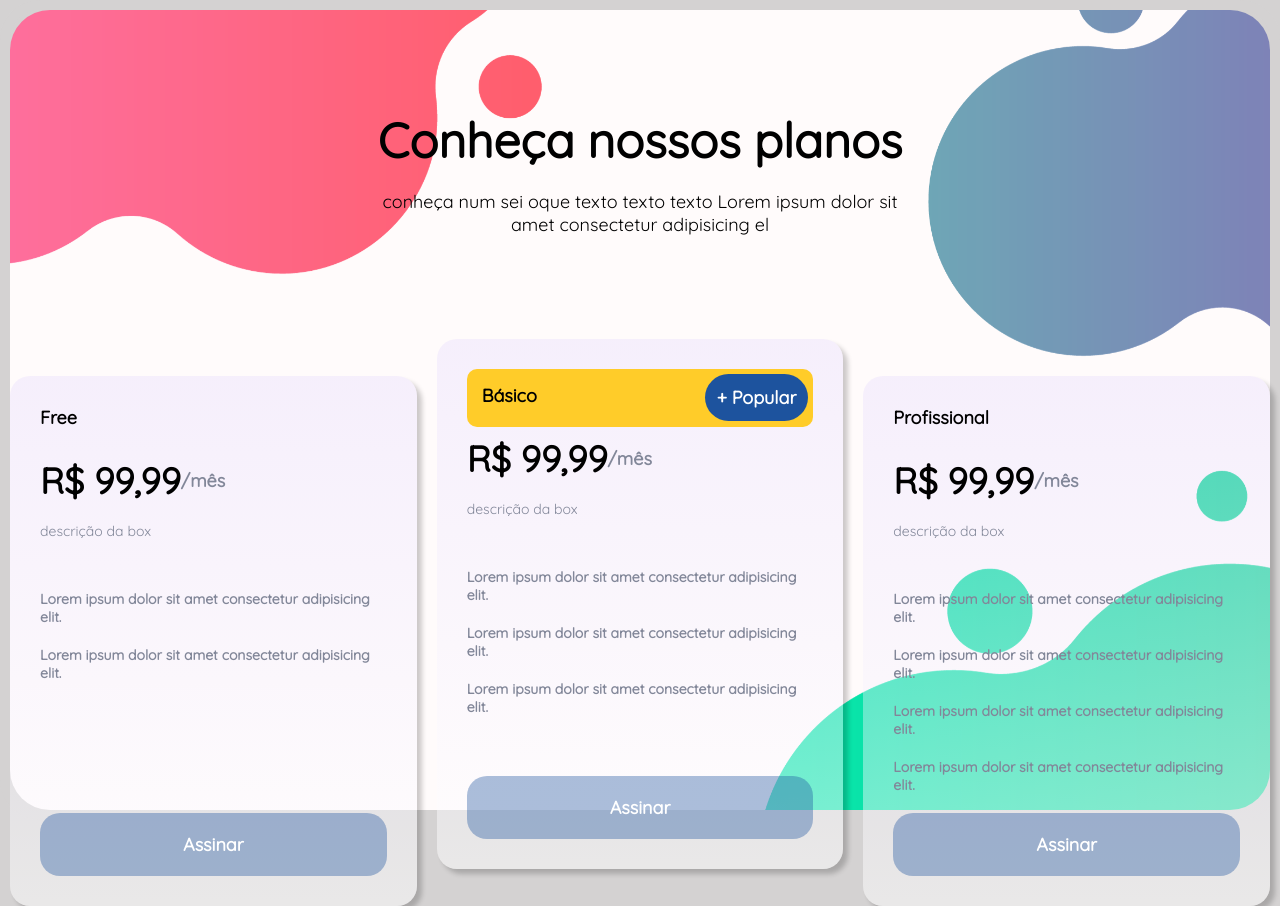
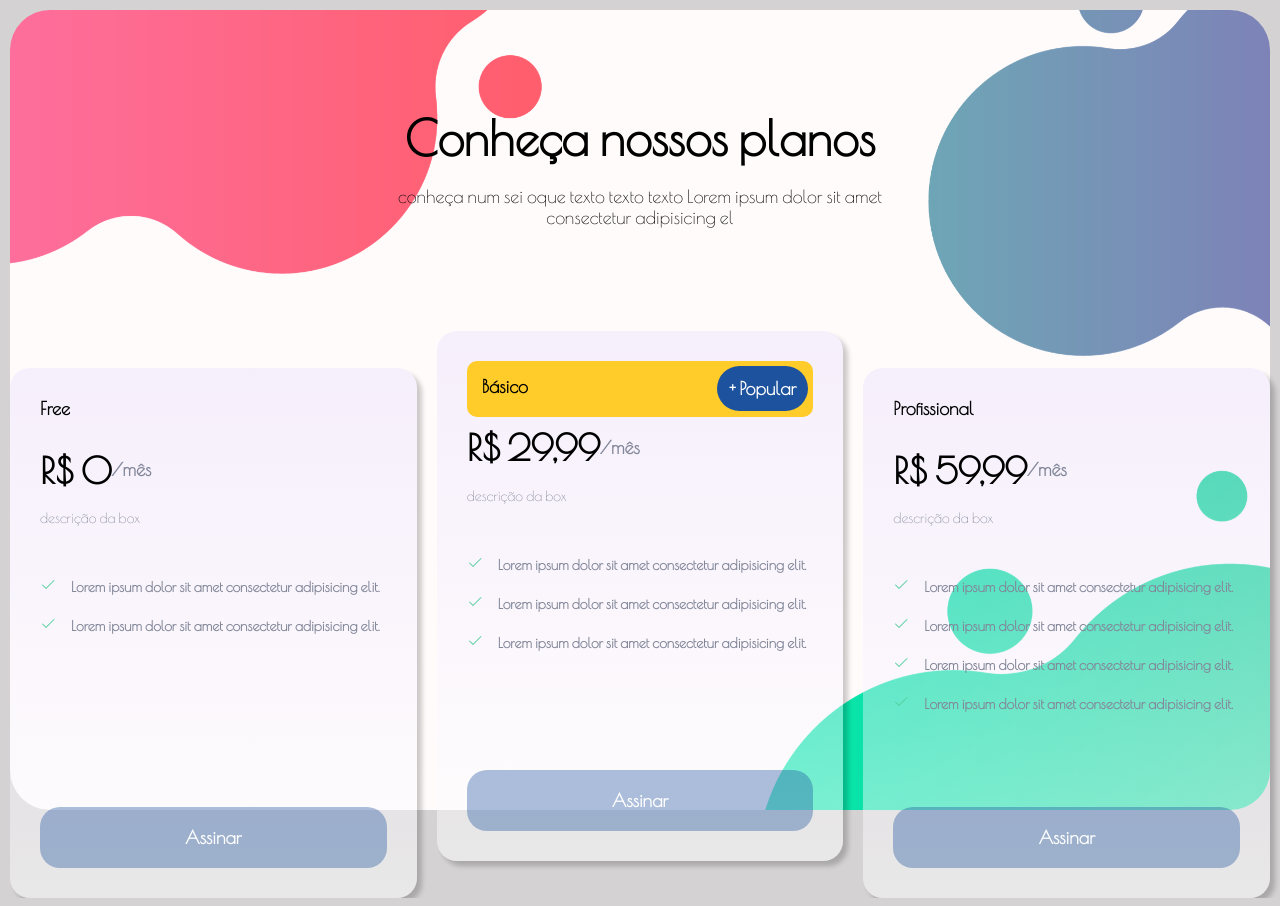
Before and after one commit to JasonAraujo1/projeto-pricing-table, a plain HTML site: page index.html in a window 1280 px wide. Drawn offline with nearby package versions, Linux system fonts and the light colour scheme.

Commit message:
add check list symbol

```diff
--- a/index.html
+++ b/index.html
@@ -4,7 +4,7 @@
 <!--FONTS GOOGLE-->
     <link rel="preconnect" href="https://fonts.googleapis.com">
     <link rel="preconnect" href="https://fonts.gstatic.com" crossorigin>
-    <link href="https://fonts.googleapis.com/css2?family=Quicksand:wght@300;400&display=swap" rel="stylesheet">
+    <link href="https://fonts.googleapis.com/css2?family=Poiret+One&display=swap" rel="stylesheet">
 
 
     <meta charset="UTF-8">
@@ -27,11 +27,11 @@
         <section id="bounce">
             <div id="box1">
                 <p>Free</p>
-                <h2>R$ 99,99 <p >/mês</p></h2>
+                <h2>R$ 0 <p >/mês</p></h2>
                 <p>descrição da box</p>
                 <ul>
-                    <li>Lorem ipsum dolor sit amet consectetur adipisicing elit.</li>
-                    <li>Lorem ipsum dolor sit amet consectetur adipisicing elit.</li>
+                    <li><img src="./assets/check.svg" alt="check symbol">Lorem ipsum dolor sit amet consectetur adipisicing elit.</li>
+                    <li><img src="./assets/check.svg" alt="check symbol">Lorem ipsum dolor sit amet consectetur adipisicing elit.</li>
                 </ul>
                 <button>Assinar</button>
             </div>
@@ -41,25 +41,25 @@
                     <p>Básico</p><button>+ Popular</button>
                 </h3>
 
-                <h2>R$ 99,99 <p>/mês</p></h2>
+                <h2>R$ 29,99 <p>/mês</p></h2>
                 <p>descrição da box</p>
                 <ul>
-                    <li>Lorem ipsum dolor sit amet consectetur adipisicing elit.</li>
-                    <li>Lorem ipsum dolor sit amet consectetur adipisicing elit.</li>
-                    <li>Lorem ipsum dolor sit amet consectetur adipisicing elit.</li>
+                    <li><img src="./assets/check.svg" alt="check symbol">Lorem ipsum dolor sit amet consectetur adipisicing elit.</li>
+                    <li><img src="./assets/check.svg" alt="check symbol">Lorem ipsum dolor sit amet consectetur adipisicing elit.</li>
+                    <li><img src="./assets/check.svg" alt="check symbol">Lorem ipsum dolor sit amet consectetur adipisicing elit.</li>
                 </ul>
                 <button>Assinar</button>
             </div>
 
             <div id="box3">
                 <p>Profissional</p>
-                <h2>R$ 99,99 <p>/mês</p></h2>
+                <h2>R$ 59,99 <p>/mês</p></h2>
                 <p>descrição da box</p>
                 <ul>
-                    <li>Lorem ipsum dolor sit amet consectetur adipisicing elit.</li>
-                    <li>Lorem ipsum dolor sit amet consectetur adipisicing elit.</li>
-                    <li>Lorem ipsum dolor sit amet consectetur adipisicing elit.</li>
-                    <li>Lorem ipsum dolor sit amet consectetur adipisicing elit.</li>
+                    <li><img src="./assets/check.svg" alt="check symbol">Lorem ipsum dolor sit amet consectetur adipisicing elit.</li>
+                    <li><img src="./assets/check.svg" alt="check symbol">Lorem ipsum dolor sit amet consectetur adipisicing elit.</li>
+                    <li><img src="./assets/check.svg" alt="check symbol">Lorem ipsum dolor sit amet consectetur adipisicing elit.</li>
+                    <li><img src="./assets/check.svg" alt="check symbol">Lorem ipsum dolor sit amet consectetur adipisicing elit.</li>
                 </ul>
                 <button>Assinar</button>
             </div>
--- a/syle.css
+++ b/syle.css
@@ -14,8 +14,7 @@ body{
 }
 
 body *{
-    font-family: 'Quicksand', sans-serif;
-
+    font-family: 'Poiret One', cursive;
 }
 
 
@@ -100,6 +99,11 @@ div ul li{
     padding: 10px 0;
 }
 
+div ul li img{/*check list symbol*/
+    padding-right: 15px;
+
+}
+
 section div p:nth-child(1){ /*Free*/
     font-size: 18px;
     font-style: normal;
@@ -134,7 +138,7 @@ section> div> p:nth-child(3){ /*Free*/
 
 
 
-#box2 h3{
+#box2 h3{/*yellow box 'básico'*/
     display: flex;
     border-radius: 10px;
     background-color: #FFCC29;
@@ -146,7 +150,7 @@ section> div> p:nth-child(3){ /*Free*/
 
 }
 
-#box2 h3> button:nth-child(2) {
+#box2 h3> button:nth-child(2) {/*blue box 'popular'*/
     display: flex;
     padding: 12px;
     border-radius: 30px;
@@ -207,6 +211,7 @@ color: white;
 }
 
 
+/*BOXes MAIN*/
 
 #box2{
 
```
Also changed, not shown: assets/check.svg (added).
